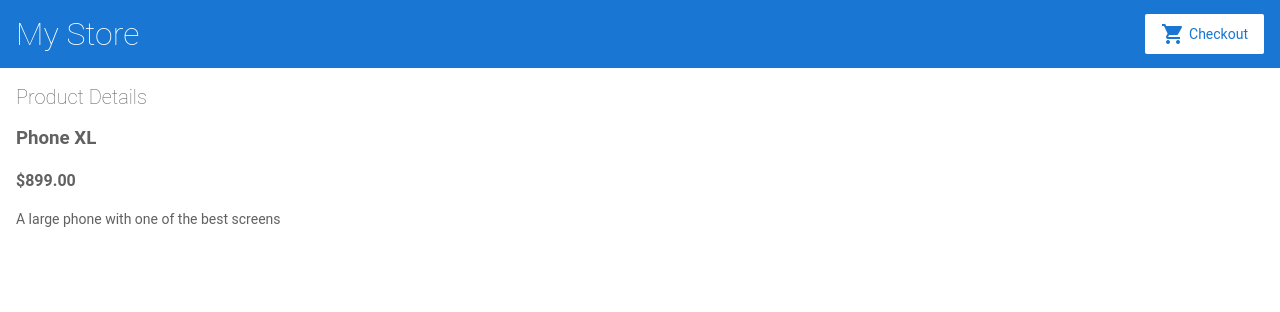
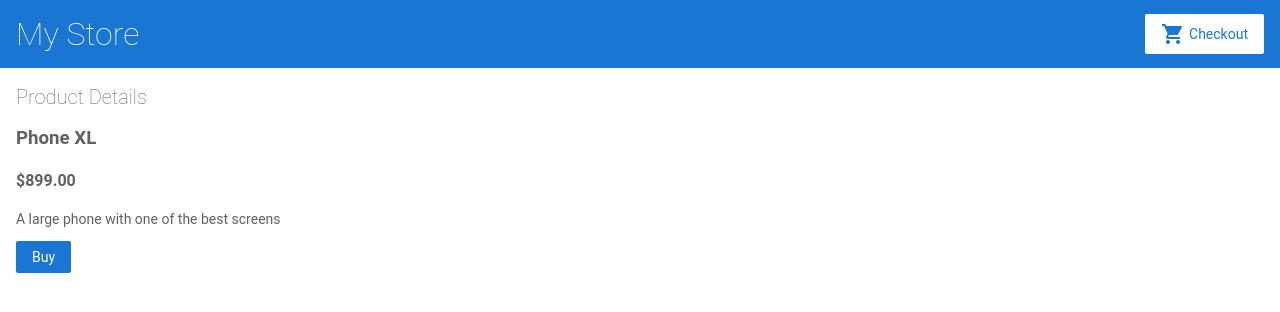
Before and after one commit to shivambhojani/angular-ed2ql5, an Angular app: page /products/1 in a window 1280 px wide. Shown: the top 312 px of the page. Built offline with nearby package versions, Linux system fonts and the light colour scheme.

Commit message:
2 files modified

```diff
--- a/src/app/product-details/product-details.component.html
+++ b/src/app/product-details/product-details.component.html
@@ -3,5 +3,5 @@
   <h3>{{product.name}}</h3>
   <h4>{{product.price | currency}}</h4>
   <p>{{product.description}}</p>
-
+  <button (click)="addToCart(product)">Buy</button>
 </div>
--- a/src/app/product-details/product-details.component.ts
+++ b/src/app/product-details/product-details.component.ts
@@ -12,7 +12,15 @@
 export class ProductDetailsComponent implements OnInit {
   product: Product | undefined;
 
-  constructor(private route: ActivatedRoute) {}
+  constructor(
+    private route: ActivatedRoute,
+    private cartService: CartService
+  ) {}
+
+  addToCart(product: Product) {
+    this.cartService.addToCart(product);
+    window.alert('Your product has been added to the cart!');
+  }
 
   ngOnInit() {
     // First get the product id from the current route.
```
